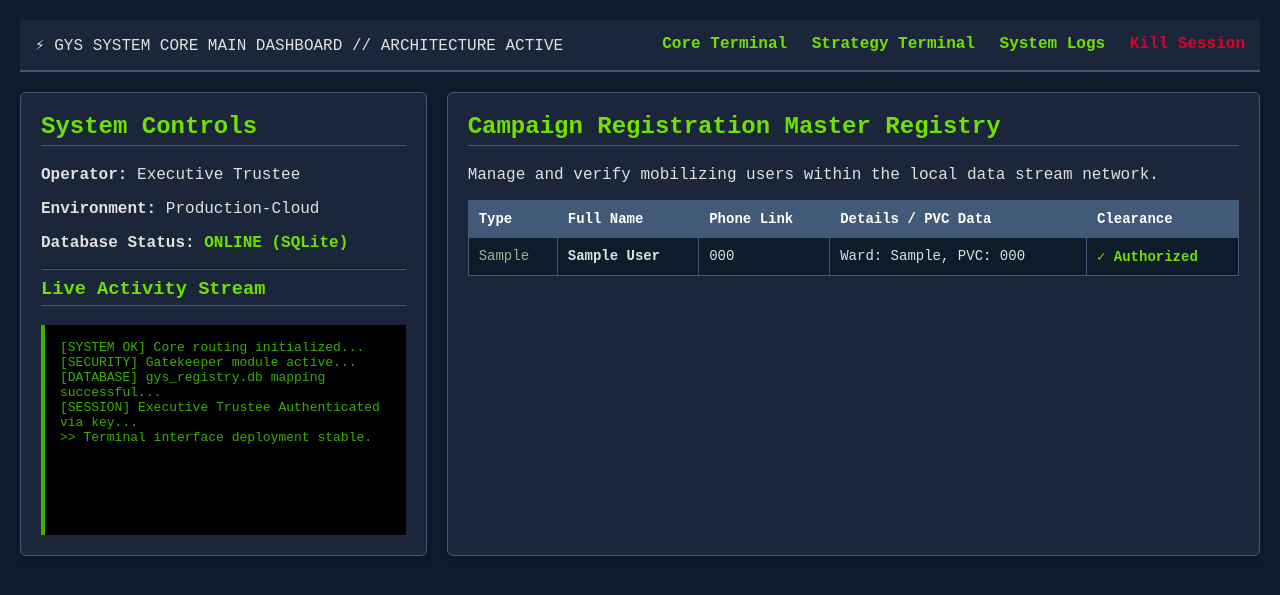
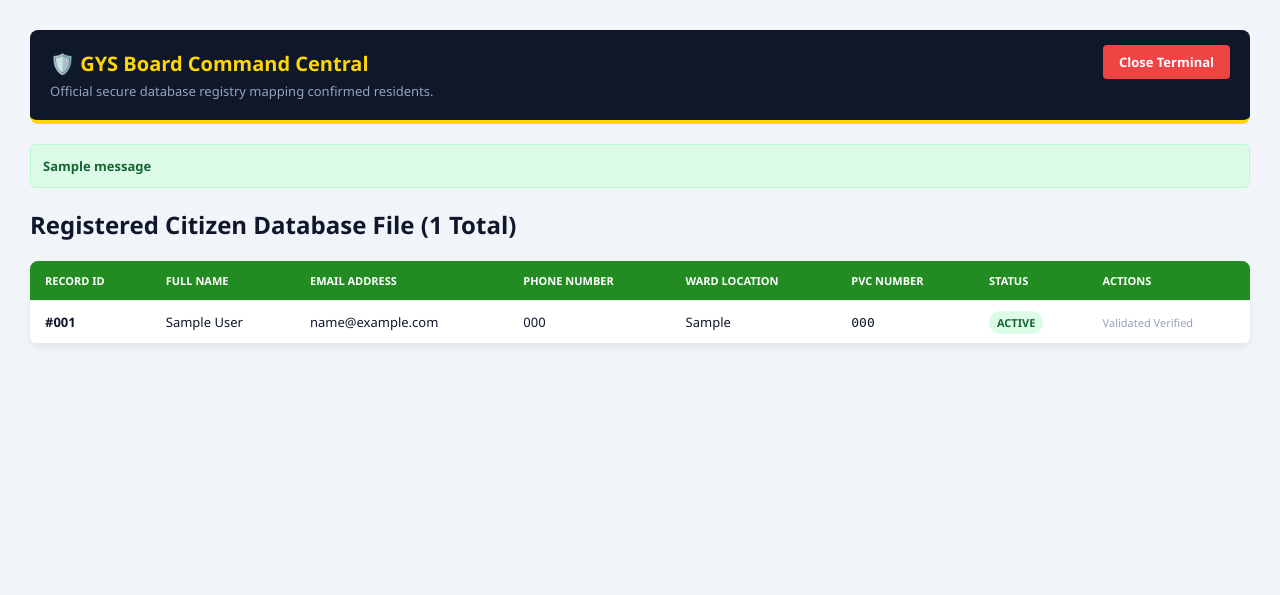
Before and after one commit to gwazirii/PROJECT--GYS, a Flask app: template templates/admin_dashboard.html in a window 1280 px wide. Shown: the top 595 px of the page. Run offline with Flask 3, Linux system fonts and the light colour scheme; the template is opened without the code that fills it: values that come from a table or form of the project are taken from there, others are empty; the visitor is signed in with stand-in values (Sample User, id 1); tables that the repository leaves empty hold one stand-in row (values such as "Sample post"); one stand-in notice (Sample message) is shown.

Commit message:
deployed optimized full-scale board terminal design layout

```diff
--- a/templates/admin_dashboard.html
+++ b/templates/admin_dashboard.html
@@ -2,88 +2,93 @@
 <html lang="en">
 <head>
     <meta charset="UTF-8">
-    <title>GYS Master Control Terminal</title>
+    <title>GYS - Board Command Terminal</title>
     <style>
-        body { font-family: 'Courier New', monospace; background-color: #0d1b2a; color: #e0e1dd; margin: 0; padding: 20px; }
-        nav { background: #1b263b; padding: 15px; display: flex; justify-content: space-between; border-bottom: 2px solid #415a77; }
-        nav a { color: #70e000; text-decoration: none; margin-left: 15px; font-weight: bold; }
-        .grid { display: grid; grid-template-columns: 1fr 2fr; gap: 20px; margin-top: 20px; }
-        .card { background: #1b263b; border: 1px solid #415a77; padding: 20px; border-radius: 6px; box-shadow: 0 4px 8px rgba(0,0,0,0.2); }
-        h2, h3 { color: #70e000; margin-top: 0; border-bottom: 1px solid #415a77; padding-bottom: 5px; }
-        table { width: 100%; border-collapse: collapse; margin-top: 10px; background: #0d1b2a; }
-        th, td { border: 1px solid #415a77; padding: 10px; text-align: left; font-size: 14px; }
-        th { background-color: #415a77; color: #fff; }
-        .status-on { color: #70e000; font-weight: bold; }
-        .btn-action { background: #38b000; color: #fff; text-decoration: none; padding: 5px 10px; border-radius: 4px; font-weight: bold; display: inline-block; }
-        .terminal-log { background: #000; border-left: 4px solid #38b000; padding: 15px; font-size: 13px; color: #38b000; height: 180px; overflow-y: auto; }
+        body { font-family: 'Segoe UI', Arial, sans-serif; margin: 30px; background-color: #f1f5f9; color: #0f172a; }
+        .header { background: #0f172a; color: white; padding: 20px; border-radius: 8px; border-bottom: 4px solid #ffd700; margin-bottom: 20px; }
+        .header h1 { margin: 0; font-size: 20px; color: #ffd700; }
+        table { width: 100%; border-collapse: collapse; background: white; border-radius: 8px; overflow: hidden; box-shadow: 0 4px 6px rgba(0,0,0,0.05); }
+        th, td { padding: 12px 15px; text-align: left; border-bottom: 1px solid #e2e8f0; font-size: 13px; }
+        th { background-color: #228b22; color: white; font-weight: 600; text-transform: uppercase; font-size: 11px; }
+        .btn-exit { background-color: #ef4444; color: white; padding: 8px 16px; text-decoration: none; border-radius: 4px; font-weight: bold; float: right; font-size: 13px; margin-top: -5px; }
+        .status-badge { padding: 4px 8px; border-radius: 12px; font-size: 11px; font-weight: bold; text-transform: uppercase; }
+        .status-pending { background-color: #fef08a; color: #854d0e; }
+        .status-active { background-color: #dcfce7; color: #166534; }
+        .btn-approve { background-color: #228b22; color: white; padding: 5px 10px; text-decoration: none; border-radius: 4px; font-size: 11px; font-weight: bold; }
+        .flash { background: #dcfce7; color: #166534; padding: 12px; border-radius: 6px; font-weight: bold; margin-bottom: 20px; font-size: 13px; border: 1px solid #bbf7d0;}
     </style>
 </head>
 <body>
-  <nav>
-        <span>⚡ GYS SYSTEM CORE MAIN DASHBOARD // ARCHITECTURE ACTIVE</span>
-        <div>
-            <a href="{{ url_for('home') }}">Core Terminal</a>
-            <a href="{{ url_for('chat') }}">Strategy Terminal</a>
-            <a href="{{ url_for('history') }}">System Logs</a>
-            <a href="{{ url_for('logout') }}" style="color:#d90429;">Kill Session</a>
-        </div>
-    </nav>
 
-    <div class="grid">
-        <div class="card">
-            <h2>System Controls</h2>
-            <p><strong>Operator:</strong> Executive Trustee</p>
-            <p><strong>Environment:</strong> Production-Cloud</p>
-            <p><strong>Database Status:</strong> <span class="status-on">ONLINE (SQLite)</span></p>
-            <hr style="border-color: #415a77;">
-            <h3>Live Activity Stream</h3>
-            <div class="terminal-log">
-                [SYSTEM OK] Core routing initialized...<br>
-                [SECURITY] Gatekeeper module active...<br>
-                [DATABASE] gys_registry.db mapping successful...<br>
-                [SESSION] Executive Trustee Authenticated via key...<br>
-                >> Terminal interface deployment stable.
-            </div>
+    <div class="header">
+        <a href="/logout" class="btn-exit">Close Terminal</a>
+        <h1>🛡️ GYS Board Command Central</h1>
+        <p style="margin: 5px 0 0 0; font-size: 13px; color: #94a3b8;">Official secure database registry mapping confirmed residents.</p>
     </div>
 
-        <div class="card">
-            <h2>Campaign Registration Master Registry</h2>
-            <p>Manage and verify mobilizing users within the local data stream network.</p>
+    {% with messages = get_flashed_messages() %}
+      {% if messages %}
+        <div class="flash">{{ messages[0] }}</div>
+      {% endif %}
+    {% endwith %}
+
+    <h2>Registered Citizen Database File ({{ citizens|length }} Total)</h2>
     <table>
         <thead>
             <tr>
-                        <th>Type</th>
+                <th>Record ID</th>
                 <th>Full Name</th>
-                        <th>Phone Link</th>
-                        <th>Details / PVC Data</th>
-                        <th>Clearance</th>
+                <th>Email Address</th>
+                <th>Phone Number</th>
+                <th>Ward Location</th>
+                <th>PVC Number</th>
+                <th>Status</th>
+                <th>Actions</th>
             </tr>
         </thead>
         <tbody>
             {% for citizen in citizens %}
             <tr>
-                        <td><span style="color:#a3b18a;">{{ citizen.reg_type }}</span></td>
-                        <td><strong>{{ citizen.full_name }}</strong></td>
+                <td><strong>#00{{ citizen.id }}</strong></td>
+                <td>{{ citizen.full_name }}</td>
+                <td>{{ citizen.email }}</td>
                 <td>{{ citizen.phone }}</td>
                 <td>
                     {% if citizen.reg_type == 'TR_Citizen' %}
-                                Area: {{ citizen.area_name }}, H#: {{ citizen.house_number }}
+                        {{ citizen.area_name }}
                     {% else %}
-                                Ward: {{ citizen.ward }}, PVC: {{ citizen.pvc_number }}
+                        {{ citizen.ward }}
+                    {% endif %}
+                </td>
+                <td>
+                    {% if citizen.pvc_number %}
+                        <code>{{ citizen.pvc_number }}</code>
+                    {% else %}
+                        <span style="color: #94a3b8; font-style: italic;">TR Resident (No PVC)</span>
                     {% endif %}
                 </td>
                 <td>
                     {% if citizen.approved %}
-                                <span class="status-on">✓ Authorized</span>
+                        <span class="status-badge status-active">Active</span>
                     {% else %}
-                                <a class="btn-action" href="{{ url_for('approve_citizen', citizen_id=citizen.id) }}">Authorize</a>
+                        <span class="status-badge status-pending">Pending Approval</span>
                     {% endif %}
                 </td>
+                <td>
+                    {% if not citizen.approved %}
+                        <a href="/admin/approve/{{ citizen.id }}" class="btn-approve">Approve Profile</a>
+                    {% else %}
+                        <span style="color: #94a3b8; font-size: 11px;">Validated Verified</span>
+                    {% endif %}
+                </td>
+            </tr>
+            {% else %}
+            <tr>
+                <td colspan="8" style="text-align: center; color: #64748b; padding: 30px;">No records mapped in the registry database yet.</td>
             </tr>
             {% endfor %}
         </tbody>
     </table>
-        </div>
-    </div>
+
 </body>
 </html>
```
Also changed, not shown: README.md. Lines whose indentation alone changed are shown as unchanged.
